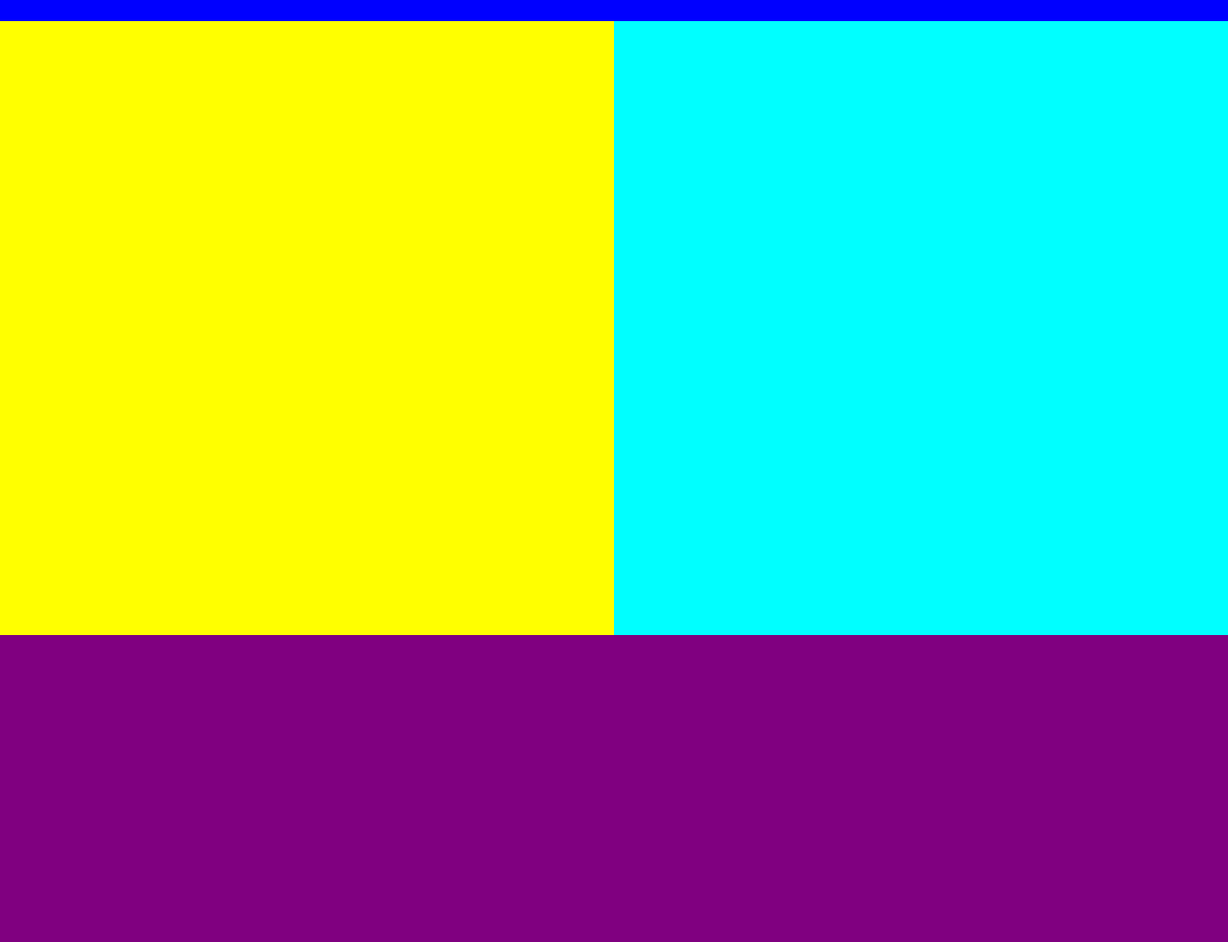
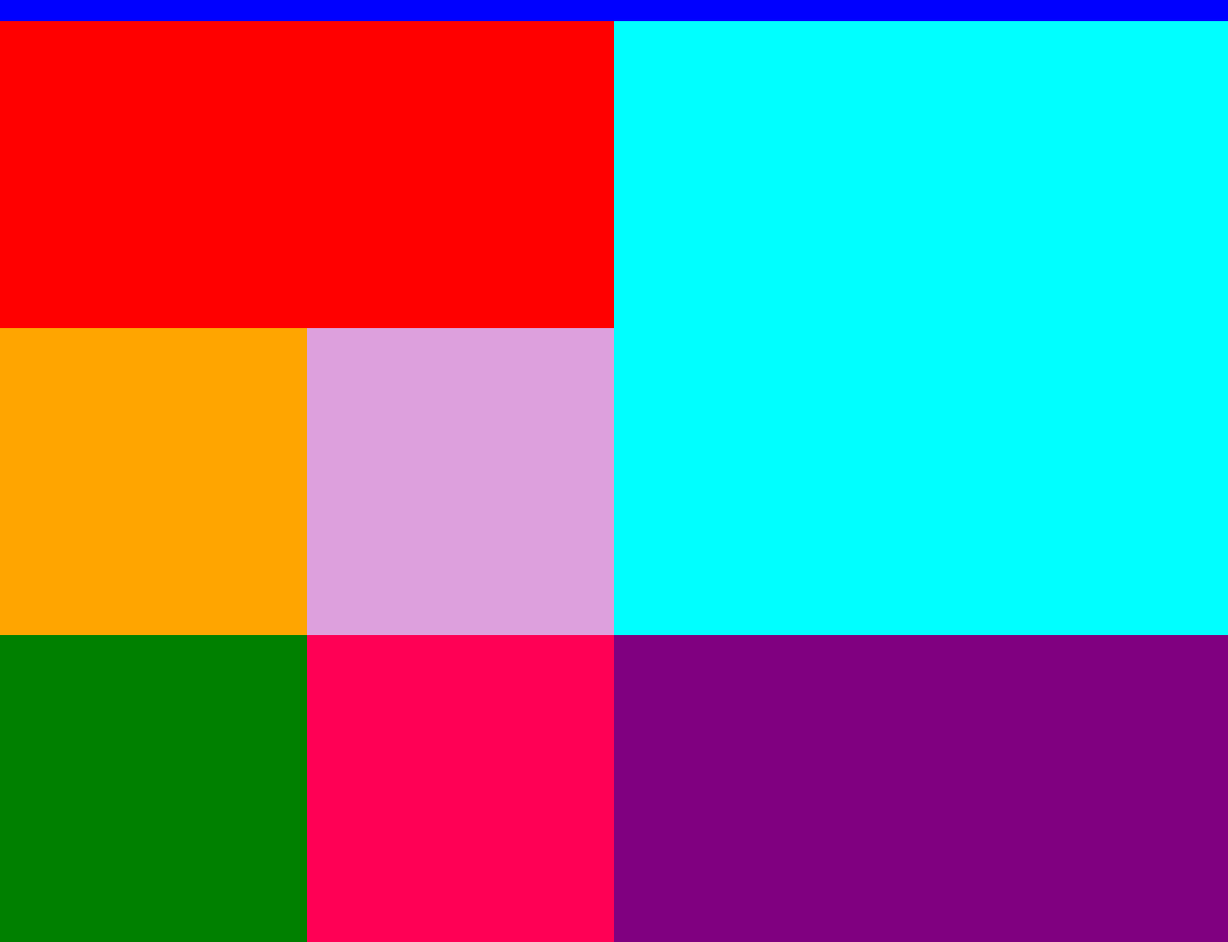
Before and after one commit to ktywelch/layout_template, a plain HTML site: page index.html in a window 1280 px wide. Shown: the part 58-1040 px from the top of the page at 96% size. Drawn offline with Linux system fonts and the light colour scheme.

Commit message:
added grid

```diff
--- a/assets/style.css
+++ b/assets/style.css
@@ -47,6 +47,9 @@ float: left;
 
 .center{
     position: absolute;
+    top: 50%;
+    left: 50%;
+    transform: translate(-50%,-50%);
     background-color: black;
     height: 60x;
     width: 60x;
@@ -59,7 +62,42 @@ float: left;
     height: 80vh;
 }
 
+.top{
+    height: 50%;
+    background-color: red;
+}
+.grid1{
+    height: 50%;
+    width: 50%;
+    background-color: orange;
+    float: left;
+}
+.grid2{
+    height: 50%;
+    width: 50%;
+    background-color: plum;
+    float: left;
+}
+.grid3 {
+    height: 50%;
+    width: 50%;
+    background-color: green;
+    float: left;
+}
+.grid4 {
+    height: 50%;
+    width: 50%;
+    background-color: rgb(255, 0, 85);
+    float: left;
+}
+
+
 footer {
-    height: 40vh;
+    .grid1{
+        height: 50%;
+        width: 50%;
+        background-color: orange;
+        float: left;
+    }height: 40vh;
     background-color: purple;
 }
--- a/index.html
+++ b/index.html
@@ -16,9 +16,16 @@
       </ul>
     </nav>
     <main class="clearfix">
-        <div class="left"></div>
-        <div class="right"></div>
-        <div class="center"></div>
+        <aside class="left">
+            <div class="top clearix"></div>
+            <div class="grid1"></div>
+            <div class="grid2"></div>
+            <div class="grid3"></div>
+            <div class="grid4"></div>
+        </aside>
+        <aside class="right">
+          <div class="center"></div>
+        </aside>
     </main>
     <footer></footer>
   </body>
```
